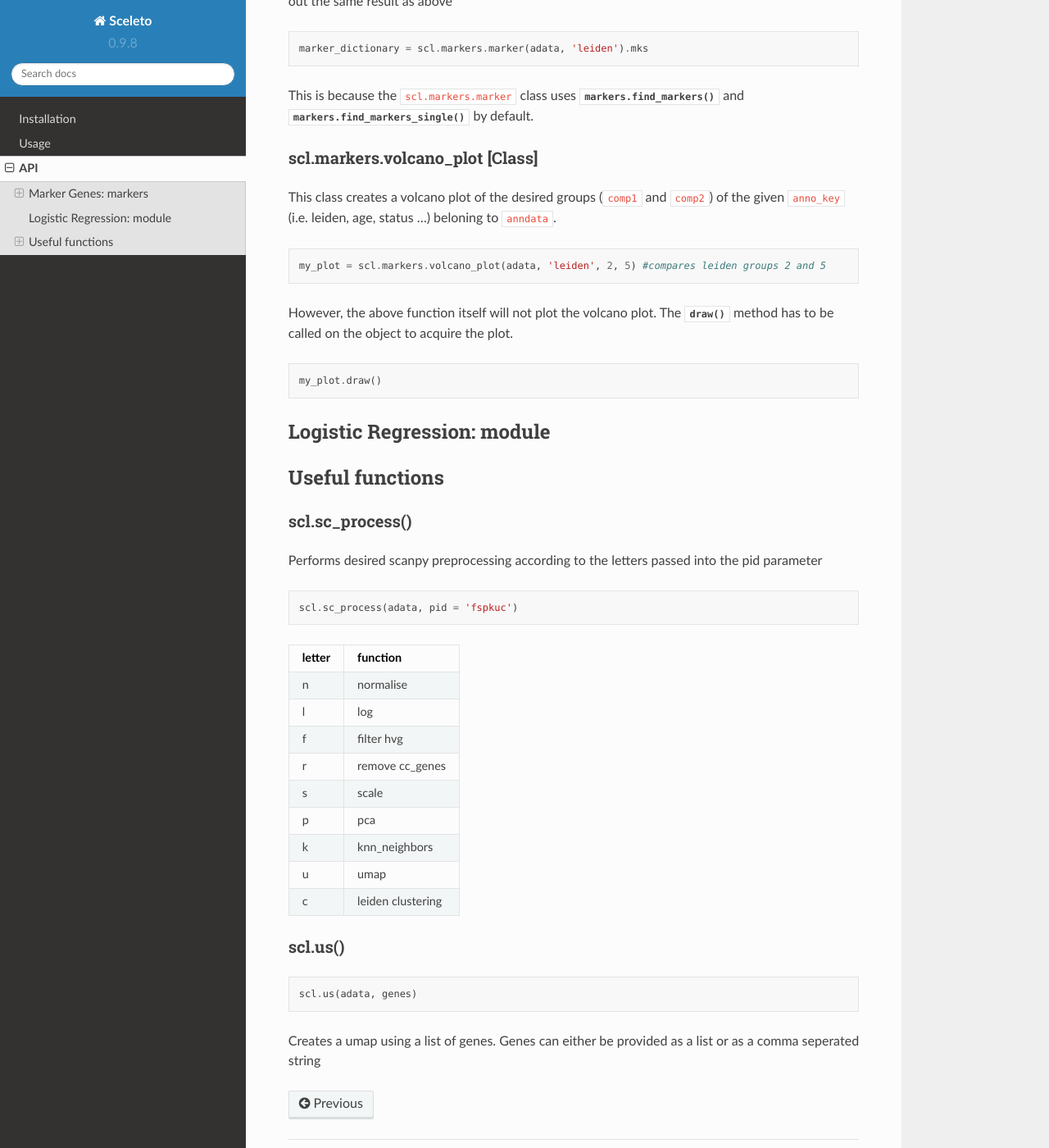
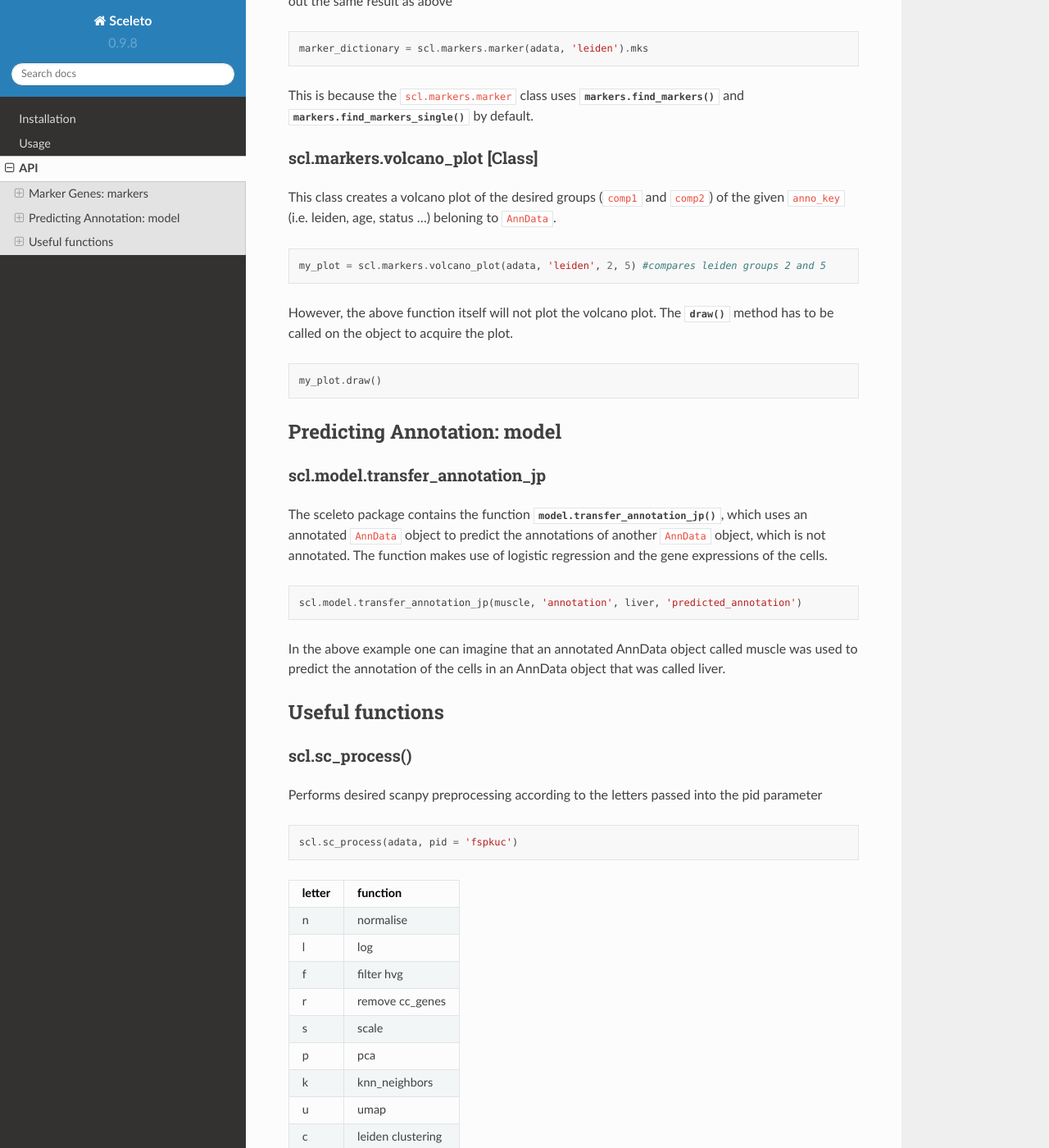
Before and after one commit to scmgl-kaist/sceleto, a Sphinx documentation site: the page built from docs/source/api.rst, in a window 1280 px wide and 1400 px high, scrolled down 1419 px. Shown: the whole window at 82% size. Built offline with Sphinx 7.4.7 and the Read the Docs theme 2.0.0, drawn with Linux system fonts in a browser that asks for light colours.

Commit message:
Added documentation for transfer_annotation_jp

```diff
--- a/docs/source/api.rst
+++ b/docs/source/api.rst
@@ -70,7 +70,7 @@ This is because the ``scl.markers.marker`` class uses :py:func:`markers.find_mar
 scl.markers.volcano_plot [Class]
 --------------------------------
 
-This class creates a volcano plot of the desired groups (``comp1`` and ``comp2``) of the given ``anno_key`` (i.e. leiden, age, status ...) beloning to  ``anndata``.
+This class creates a volcano plot of the desired groups (``comp1`` and ``comp2``) of the given ``anno_key`` (i.e. leiden, age, status ...) beloning to  ``AnnData``.
 
 .. code-block:: python
 
@@ -83,10 +83,21 @@ However, the above function itself will not plot the volcano plot. The :py:func:
    my_plot.draw()
 
 
-Logistic Regression: module
+Predicting Annotation: model
 ===========================
 
+scl.model.transfer_annotation_jp
+--------------------------------
 
+The sceleto package contains the function :py:func:`model.transfer_annotation_jp`, which uses an annotated ``AnnData`` object to predict the annotations
+of another ``AnnData`` object, which is not annotated. The function makes use of logistic regression and the gene expressions of the cells.
+
+.. code-block:: python
+
+   scl.model.transfer_annotation_jp(muscle, 'annotation', liver, 'predicted_annotation')
+
+In the above example one can imagine that an annotated AnnData object called muscle was used to predict the annotation of the cells in an AnnData object
+that was called liver.
 
 
 Useful functions
```
Also changed, not shown: model.py (+9 -0 lines).
